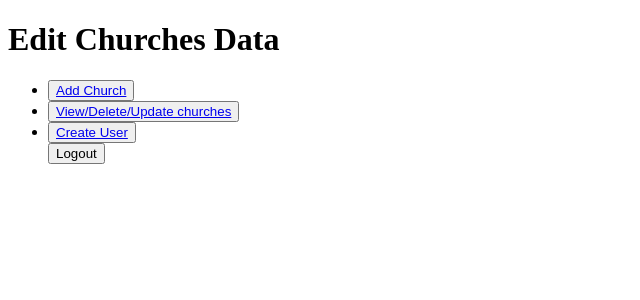
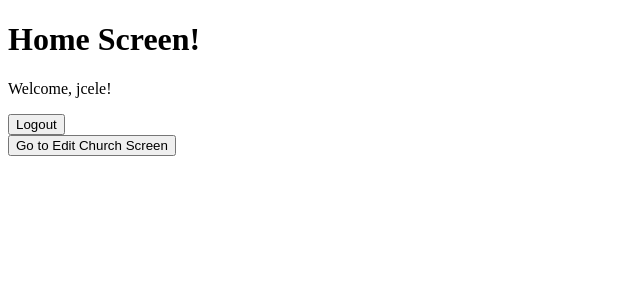
Before and after one commit to jcelestino581/pullpay2, a Django app: page /index/ in a window 1280 px wide. Shown: the top 300 px of the page, without its empty margins (0-640 px from the left). Run offline with Django 5.2, Linux system fonts and the light colour scheme; a user stored in the database is signed in.

Commit message:
fixed login screen

```diff
--- a/pullpayproject/churches/templates/index.html
+++ b/pullpayproject/churches/templates/index.html
@@ -1,23 +1,29 @@
 <!doctype html>
 <html>
-<title>Where you can input churches!</title>
 
 <head>
+    <title>Home Screen</title>
 </head>
 
 <body>
-    <h1>Edit Churches Data</h1>
-    <ul>
-        <li><button class="Add_Church_Button"><a href="add_church">Add Church</a> </button></li>
-        <li><button class="View_Churches_Button"><a href="view_churches">View/Delete/Update churches</a></button></li>
-        <li><button class="Add_User_Button"><a href="create_user">Create User</a></button></li>
+    <h1>Home Screen!</h1>
+
     {% if user.is_authenticated %}
+    <p>Welcome, {{ user.username }}!</p>
+    <!-- Logout button -->
     <form action="{% url 'logout' %}" method="post">
         {% csrf_token %}
         <button type="submit">Logout</button>
     </form>
+    {% else %}
+    <p>You are not logged in. Please log in to continue.</p>
+    <!-- Login button -->
+    <a href="{% url 'login_view' %}"><button>Login</button></a>
     {% endif %}
-    </ul>
+
+    <a href="{% url 'edit_church_screen' %}">
+        <button>Go to Edit Church Screen</button>
+    </a>
 </body>
 
 </html>
--- a/pullpayproject/churches/urls.py
+++ b/pullpayproject/churches/urls.py
@@ -4,8 +4,9 @@ from django.contrib.auth import views as auth_views
 from . import views
 
 urlpatterns = [
-    path("", views.login_view, name="login_view"),
+    path("", views.index, name="index"),
     path("index/", views.index, name="index"),
+    path("edit_church_screen", views.edit_church_screen, name="edit_church_screen"),
     path("view_churches/", views.view_churches, name="view_churches"),
     path("add_church/", views.add_church, name="add_church"),
     path("delete_church/<int:id>/", views.delete_church, name="delete_church"),
@@ -20,10 +21,6 @@ urlpatterns = [
         name="login_view",
     ),
     path(
-        "",
-        auth_views.LogoutView.as_view(
-            next_page="login_view"
-        ),  # Redirect to the login page after logout
-        name="logout",
+        "logout/", auth_views.LogoutView.as_view(next_page="login_view"), name="logout"
     ),
 ]
--- a/pullpayproject/churches/views.py
+++ b/pullpayproject/churches/views.py
@@ -5,10 +5,16 @@ from .models import Church, User  # Ensure you use the correct model
 from .forms import ChurchForm, UserForm
 from django.contrib.auth.forms import UserCreationForm
 from django.contrib.auth import login, authenticate
+from django.contrib.auth.decorators import login_required
 
 
 def index(request):
     return render(request, "index.html")
+
+
+@login_required
+def edit_church_screen(request):
+    return render(request, "Churches/edit_church_screen.html")
 
 
 def topChurches(request):
@@ -130,7 +136,9 @@ def login_view(request):
         user = authenticate(request, username=username, password=password)
         if user is not None:
             login(request, user)
-            return redirect("index")  # Redirect to your home page after successful login
+            return redirect(
+                "index"
+            )  # Redirect to your home page after successful login
         else:
             messages.error(request, "Invalid username or password.")
     return render(request, "Login/login_view.html")  # Your login template
--- a/pullpayproject/pullpayproject/settings.py
+++ b/pullpayproject/pullpayproject/settings.py
@@ -27,7 +27,7 @@ DEBUG = True
 
 ALLOWED_HOSTS = []
 
-LOGIN_REDIRECT_URL = "/"
+LOGIN_REDIRECT_URL = "/index"
 LOGOUT_REDIRECT_URL = ""
 
 # Application definition
```
Also changed, not shown: pullpayproject/churches/templates/Churches/edit_church_screen.html (added, +23 -0 lines), pullpayproject/db.sqlite3. Lines whose indentation alone changed are shown as unchanged.
